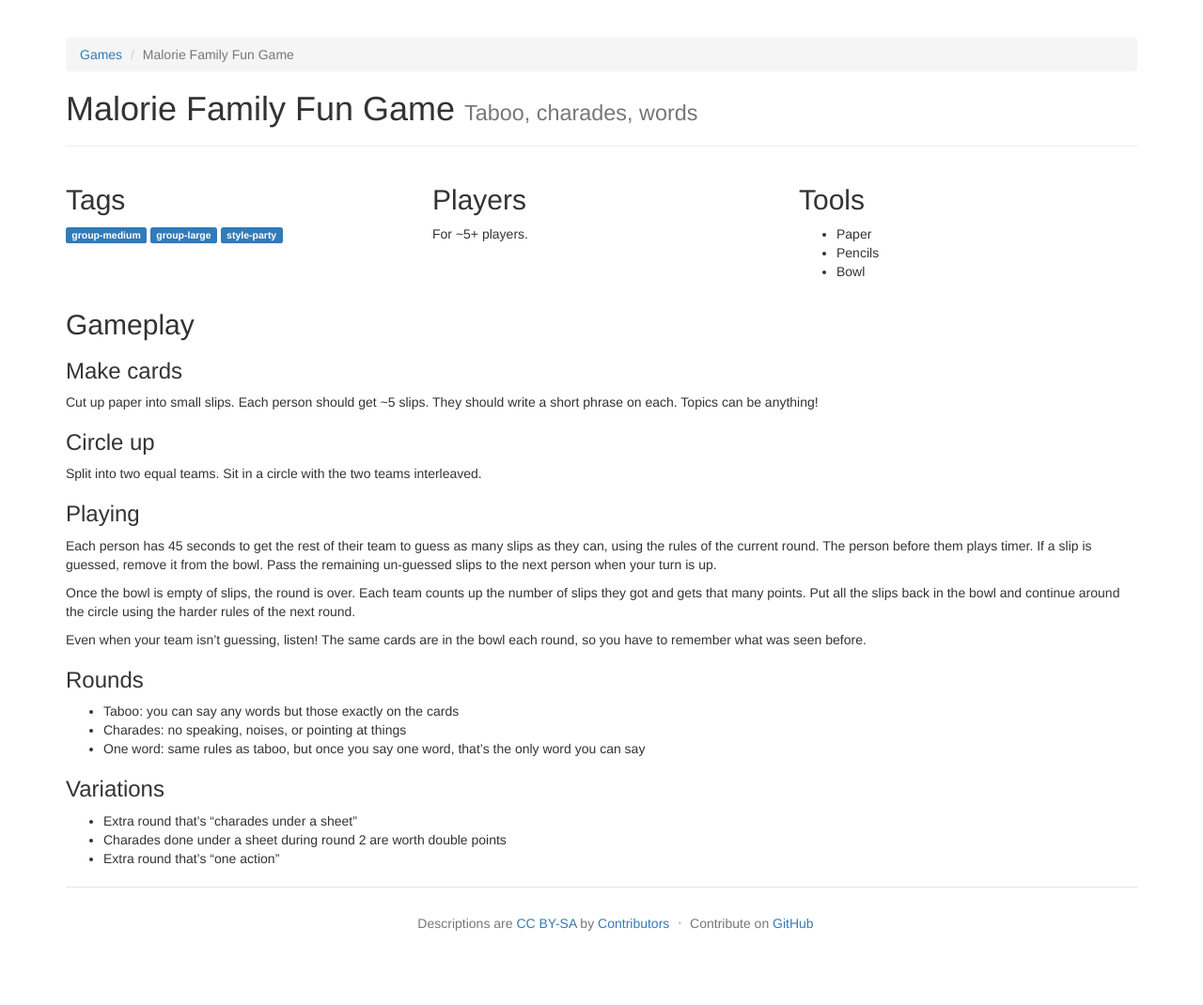
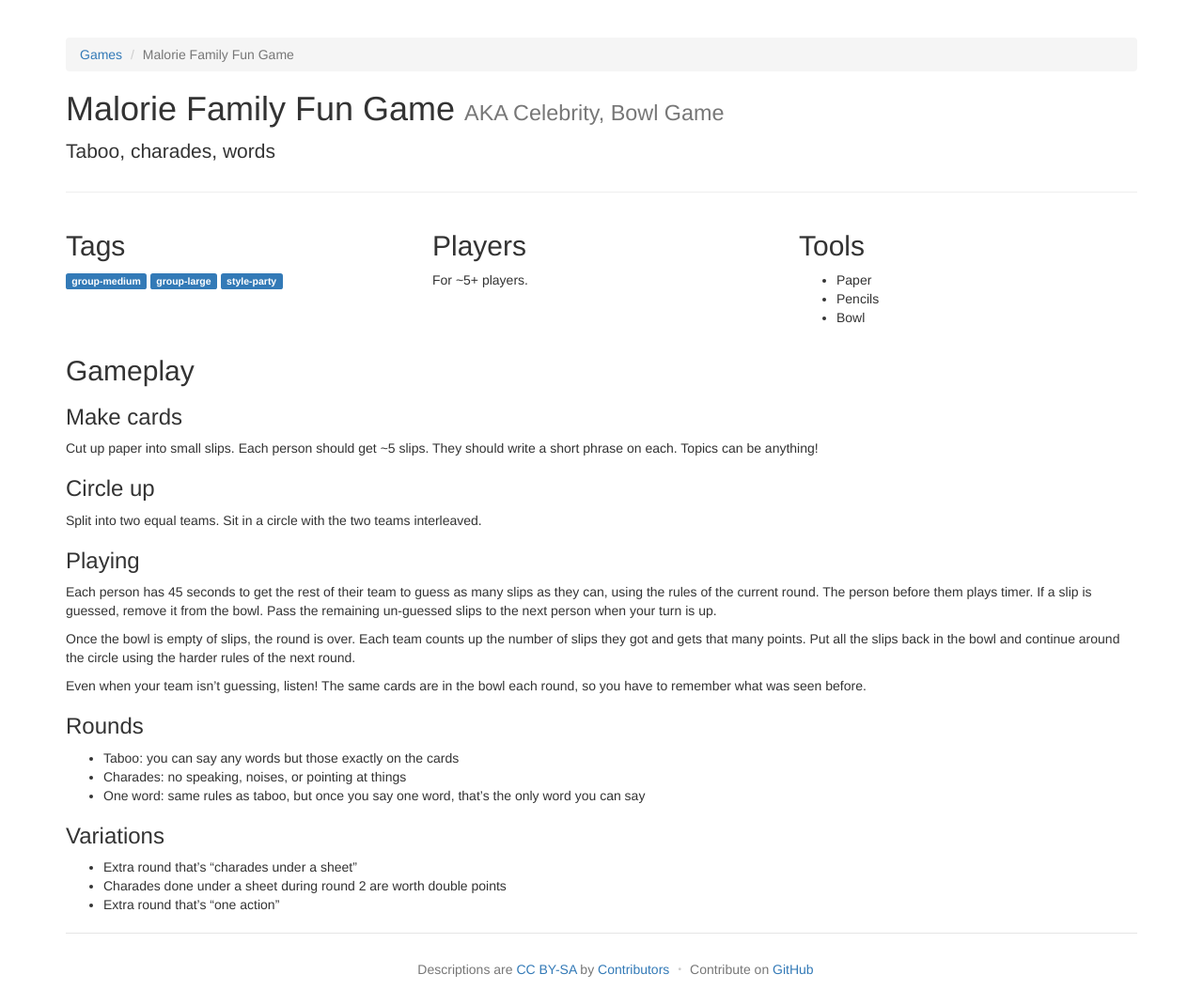
Before and after one commit to davidselassie/games, a Jekyll site: the page built from _posts/2014-12-16-malorie-family-fun-game.md, in a window 1280 px wide. Shown: the whole page at 94% size. Built offline with Jekyll 4.4.1, drawn with Linux system fonts in a browser that asks for light colours; before the commit the page ends 1021 px from its top, so only the background shows below that.

Commit message:
Adds alt titles.

```diff
--- a/_layouts/game.html
+++ b/_layouts/game.html
@@ -18,7 +18,12 @@
           <li class="active">{{ page.title }}</li>
         </ol>
 
-        <h1>{{ page.title }} <small>{{ page.oneliner }}</small></h1>
+        <h1>{{ page.title }}
+          {% if page.alttitles %}
+          <small>AKA {{ page.alttitles | join:', ' }}</small>
+          {% endif %}
+        </h1>
+        <p class="lead">{{ page.oneliner }}</p>
       </div>
 
       <div class="row">
--- a/_posts/2014-12-16-malorie-family-fun-game.md
+++ b/_posts/2014-12-16-malorie-family-fun-game.md
@@ -1,6 +1,9 @@
 ---
 title: Malorie Family Fun Game
 tags: group-medium group-large style-party
+alttitles:
+  - Celebrity
+  - Bowl Game
 
 oneliner: Taboo, charades, words
 players: ~5+
```
Also changed, not shown: _drafts/blank.md (+2 -0 lines).
